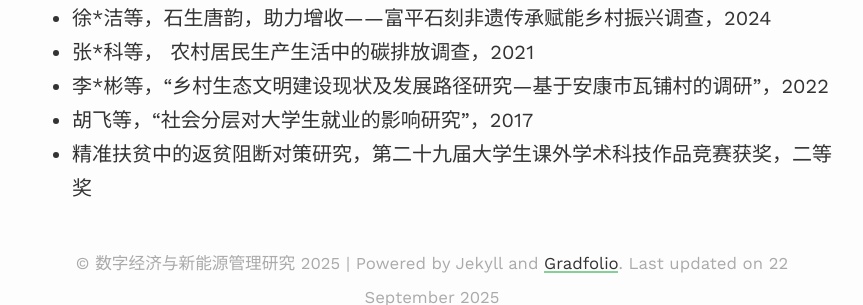
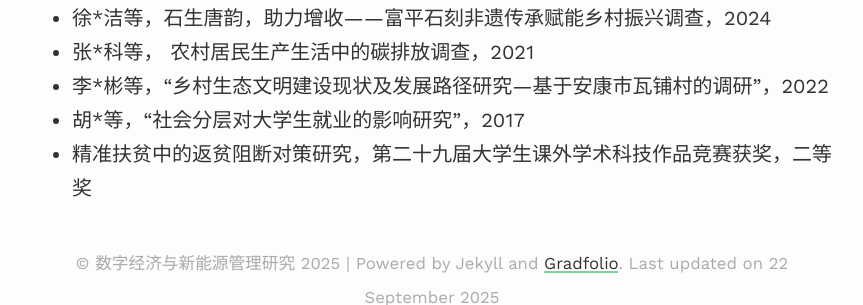
Before and after one commit to dakuamao/sun, a Jekyll site: the page built from _projects/4_project.md, in a window 1280 px wide. Shown: the part 1515-1820 px from the top of the page, without its empty margins (208-1071 px from the left). Built offline with Jekyll 4.4.1, drawn with Linux system fonts in a browser that asks for light colours; nearby versions of some CDN libraries.

Commit message:
Update 4_project.md

```diff
--- a/_projects/4_project.md
+++ b/_projects/4_project.md
@@ -34,5 +34,5 @@ description: 指导教师
 - 徐*洁等，石生唐韵，助力增收——富平石刻非遗传承赋能乡村振兴调查，2024
 - 张*科等， 农村居民生产生活中的碳排放调查，2021
 - 李*彬等，“乡村生态文明建设现状及发展路径研究—基于安康市瓦铺村的调研”，2022
-- 胡飞等，“社会分层对大学生就业的影响研究”，2017
+- 胡*等，“社会分层对大学生就业的影响研究”，2017
 - 精准扶贫中的返贫阻断对策研究，第二十九届大学生课外学术科技作品竞赛获奖，二等奖
```
